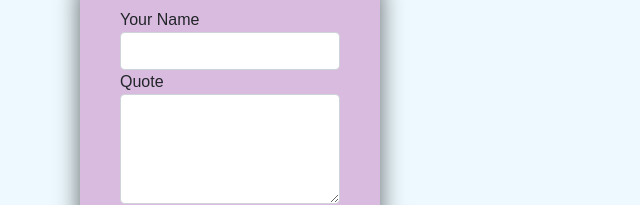
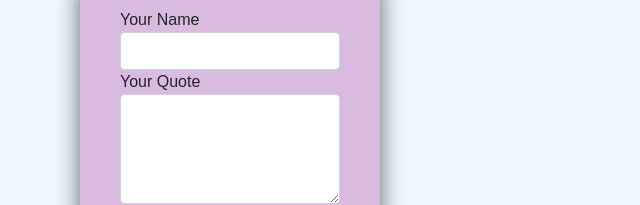
Before and after one commit to sha-lin/quoteApp, an Angular app: page / in a window 1280 px wide. Shown: the part 148-353 px from the top of the page, without its empty margins (26-666 px from the left). Built offline with nearby package versions, Linux system fonts and the light colour scheme.

Commit message:
format the labels of the form

```diff
--- a/src/app/quote-form/quote-form.component.html
+++ b/src/app/quote-form/quote-form.component.html
@@ -12,7 +12,7 @@
         </div>
 
         <div class="form-group">
-            <label for="description">Quote</label>
+            <label for="description">Your Quote</label>
             <textarea class="form-control" id="description" rows="4" [(ngModel)]="newQuote.description" name="description" #description="ngModel" required></textarea>
             <div [hidden]="description.valid || description.pristine" class="alert alert-danger">
                 <p>Insert Quote!!</p>
```
Also changed, not shown: 1 other file (tests, documents, lock files or other folders).
